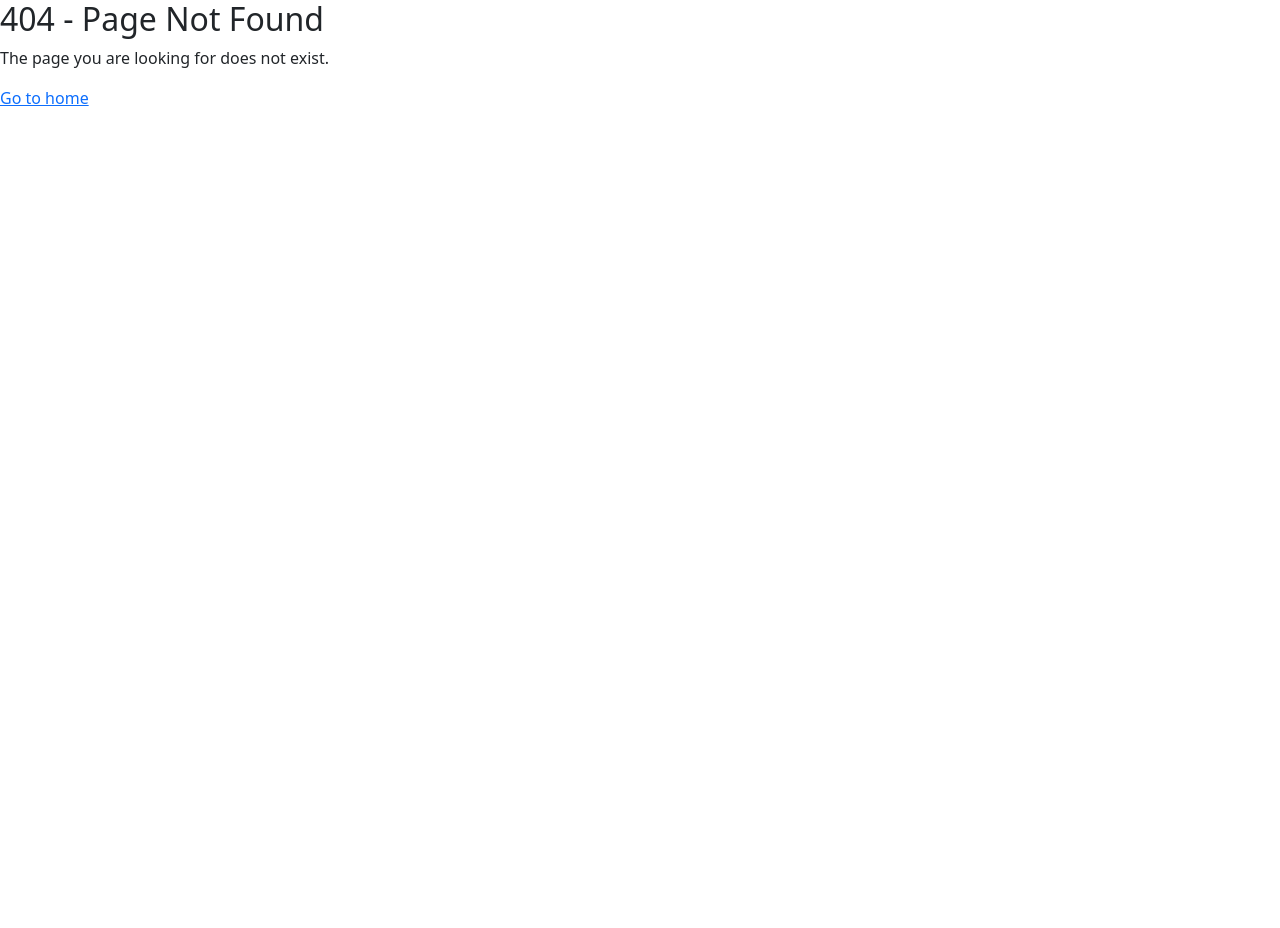
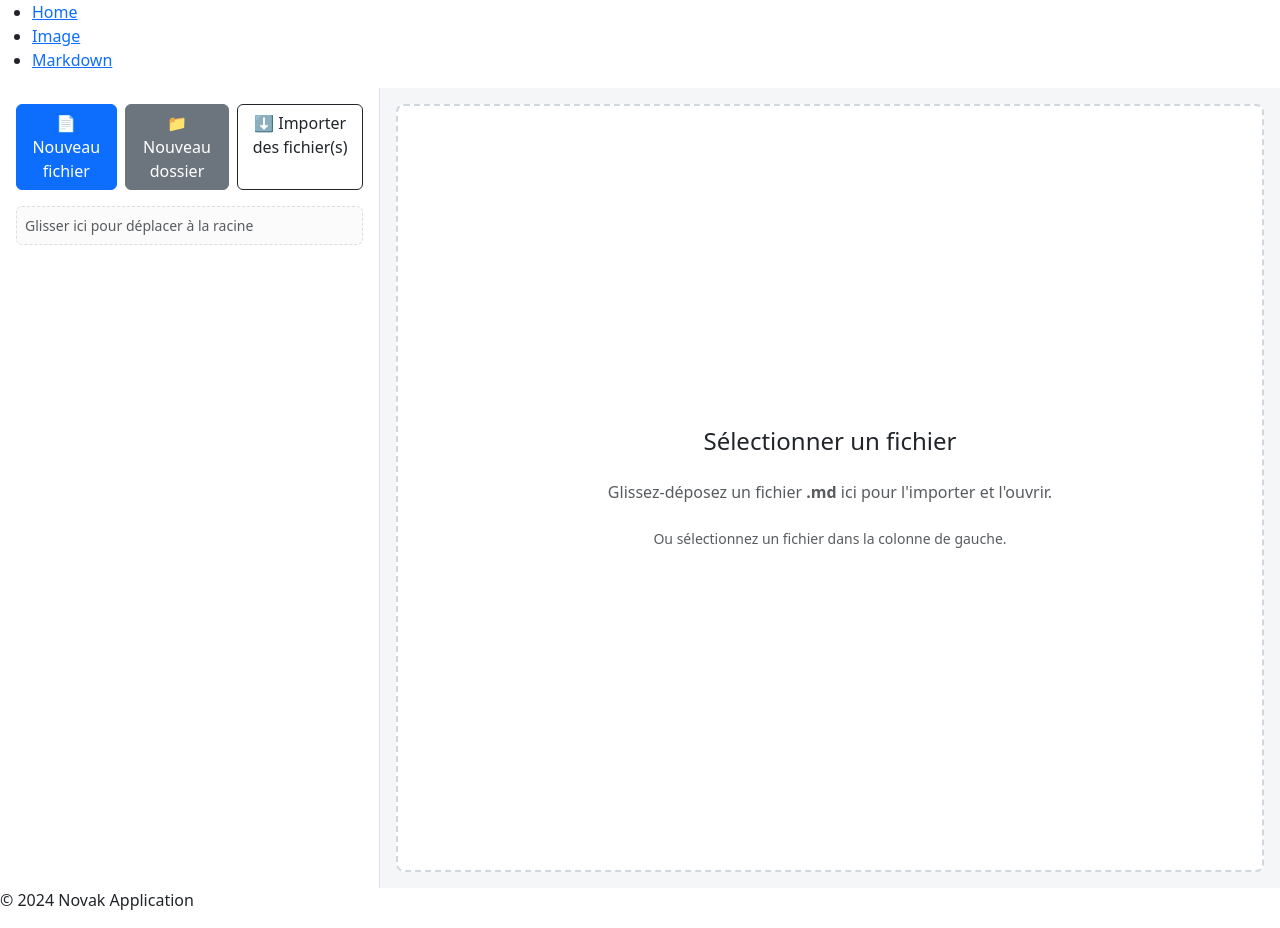
Before and after one commit to Fautrat/projet-markdown, a React (Vite) app: page /markdown in a window 1280 px wide. Before the commit this address had no page. Before the commit the page ends 800 px from the top, so only its background shows below. Built offline with nearby package versions, Linux system fonts and the light colour scheme.

Commit message:
fix (markdown) : fix intégration markdown avec router et import

```diff
--- a/src/components/baseComponent/NavBar.jsx
+++ b/src/components/baseComponent/NavBar.jsx
@@ -10,6 +10,9 @@ function NavBar() {
             <li>
             <NavLink to="/image">Image</NavLink>
             </li>
+            <li>
+            <NavLink to="/markdown">Markdown</NavLink>
+            </li>
         </ul>
         </nav>
     );
--- a/src/components/markdown/MarkdownPage.jsx
+++ b/src/components/markdown/MarkdownPage.jsx
@@ -1,7 +1,7 @@
 import React, { useEffect, useState } from "react";
-import FileTree from "./components/markdown/FileTree";
-import EditorPage from "./components/markdown/EditorPage";
-import { getTree, createFile } from "./components/markdown/markdownStorage";
+import FileTree from "./FileTree";
+import EditorPage from "./EditorPage";
+import { getTree, createFile } from "./markdownStorage";
 
 export default function MarkdownPage() {
     const [currentId, setCurrentId] = useState(null);
--- a/src/router/route.js
+++ b/src/router/route.js
@@ -5,6 +5,7 @@ import NotFound from '../components/baseComponent/notFound.jsx';
 import Upload from '../components/ImageComponent/Upload.jsx';
 import Library from '../components/ImageComponent/Library.jsx';
 import Layout from '../components/Layout/Layout.jsx';
+import MarkdownPage from "../components/markdown/MarkdownPage.jsx";
 
 const routes = [
   {
@@ -33,6 +34,10 @@ const routes = [
       },
     ],
   },
+  {
+    path: "markdown",
+    Component: MarkdownPage,
+  },
     ],
   },
   {
```
